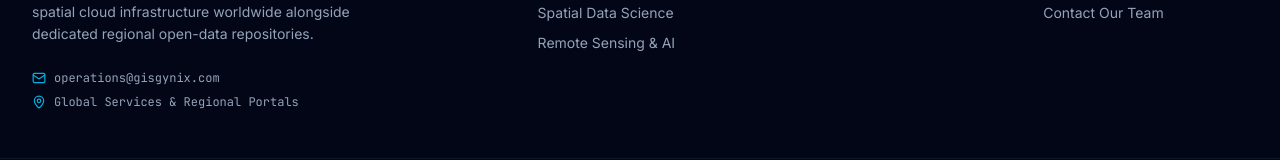
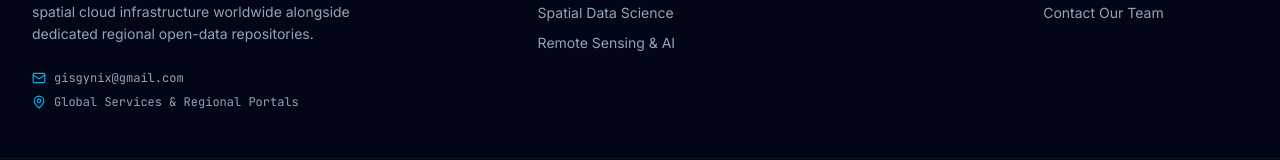
Before and after one commit to GIS-Gynix/gis-gynix-platform, a Next.js app: page / in a window 1280 px wide. Shown: the part 1729-1889 px from the top of the page. Built offline with nearby package versions, Linux system fonts and the light colour scheme.

Commit message:
fix: Fixing Contact

```diff
--- a/src/components/layout/Footer.tsx
+++ b/src/components/layout/Footer.tsx
@@ -43,7 +43,7 @@ export default function Footer() {
           <div className="pt-2 space-y-2 text-xs font-mono">
             <div className="flex items-center space-x-2">
               <Mail size={14} className="text-brand-cyan" />
-              <span className="text-slate-400 dark:text-slate-400">operations@gisgynix.com</span>
+              <span className="text-slate-400 dark:text-slate-400">gisgynix@gmail.com</span>
             </div>
             <div className="flex items-center space-x-2">
               <MapPin size={14} className="text-brand-cyan" />
```
